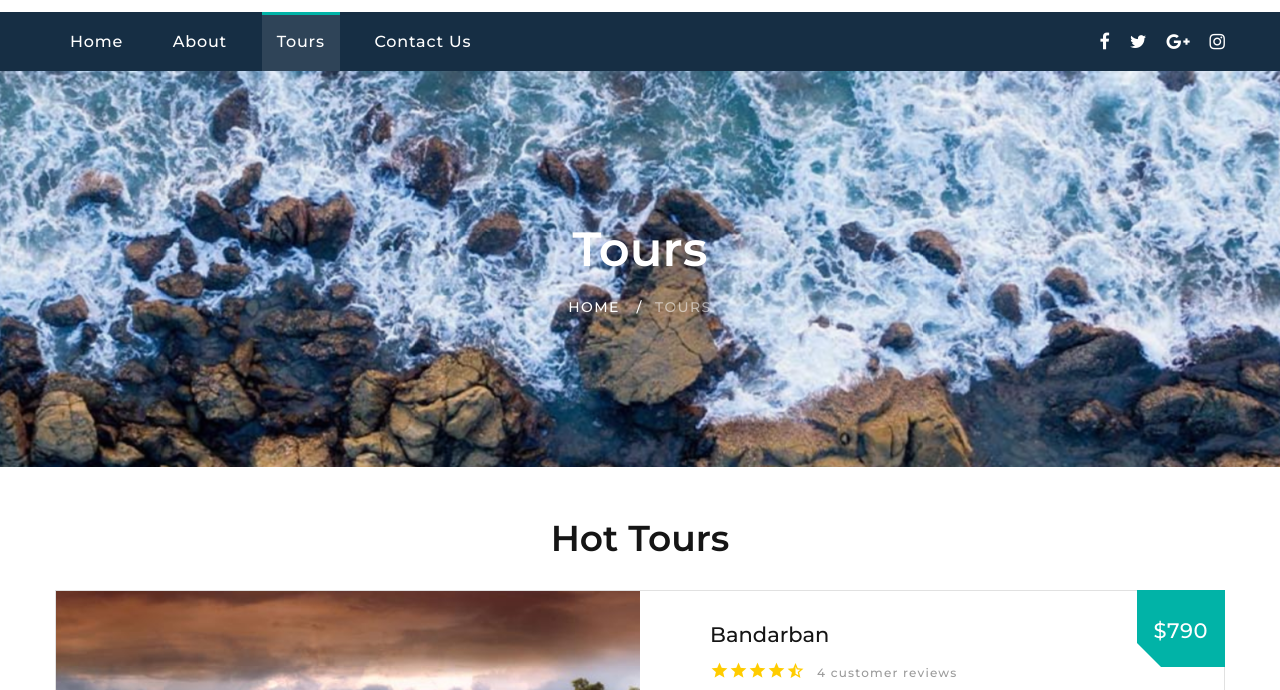
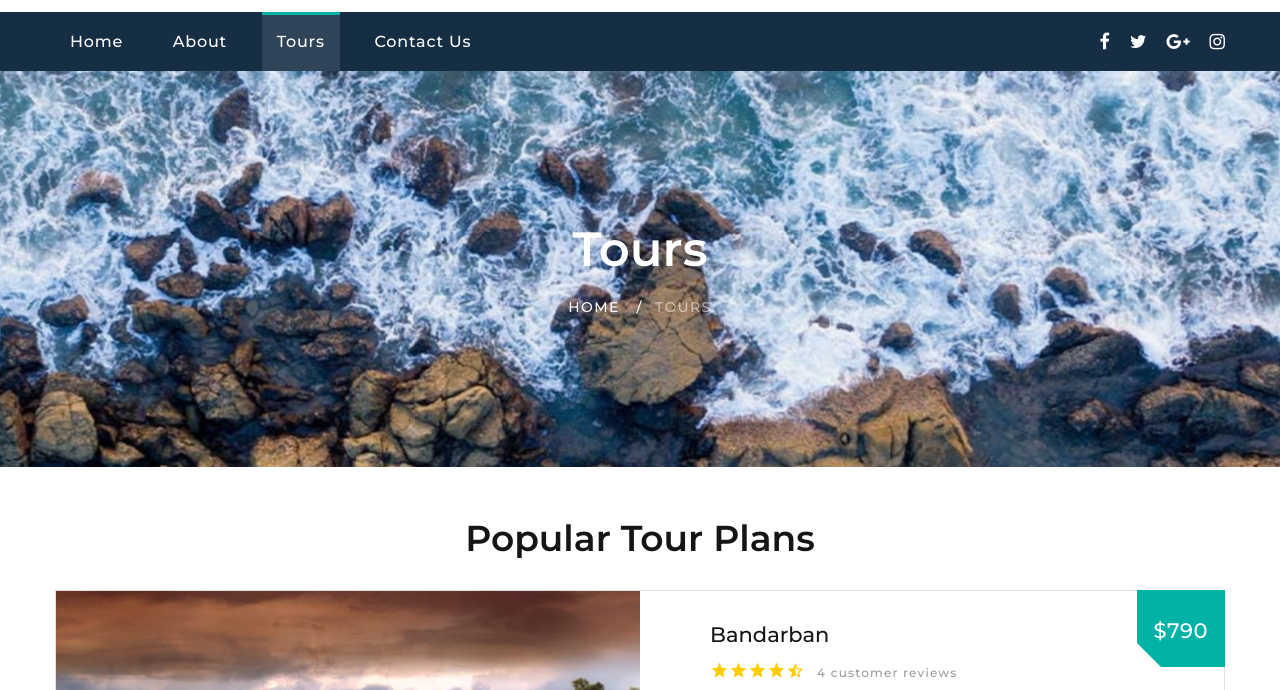
Before and after one commit to AsifulHaque/TourGuide, a plain HTML site: page typography.html in a window 1280 px wide. Shown: the part 68-758 px from the top of the page. Drawn offline with Linux system fonts and the light colour scheme.

Commit message:
tourheadlinetext_update

```diff
--- a/typography.html
+++ b/typography.html
@@ -105,7 +105,7 @@
       <!-- Hot tours-->
       <section class="section section-sm bg-default">
         <div class="container">
-          <h3 class="oh-desktop"><span class="d-inline-block wow slideInDown">Hot Tours</span></h3>
+          <h3 class="oh-desktop"><span class="d-inline-block wow slideInDown">Popular Tour Plans</span></h3>
           <div class="row row-sm row-40 row-md-50">
             <div class="col-sm-6 col-md-12 wow fadeInRight">
               <!-- Product Big-->
```
